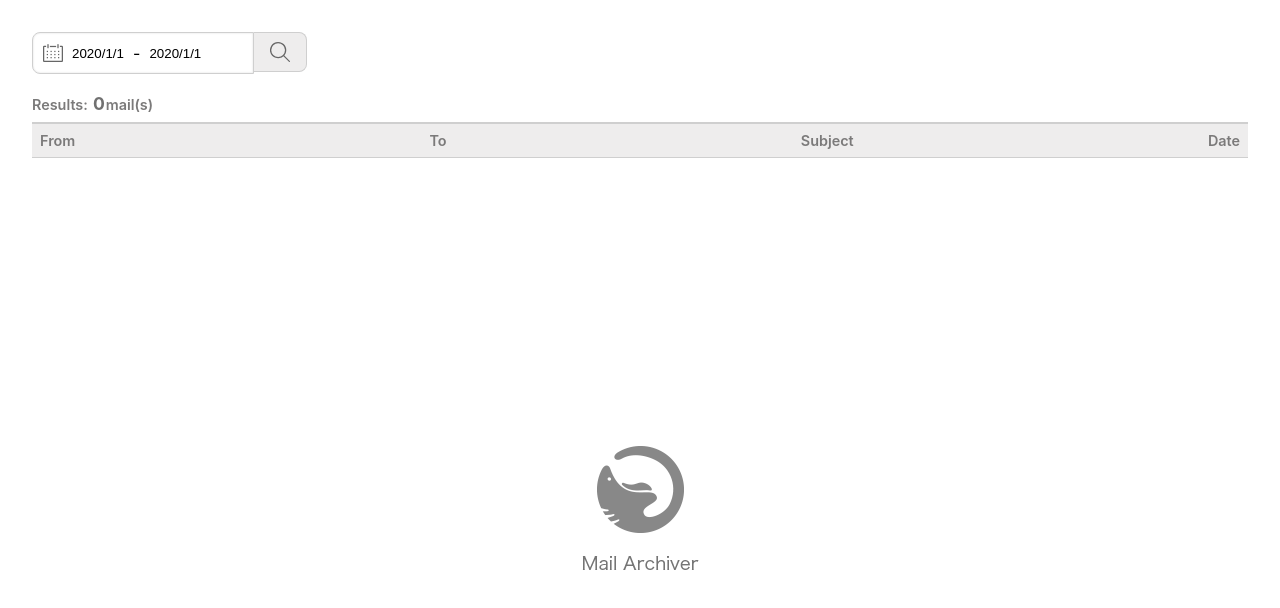
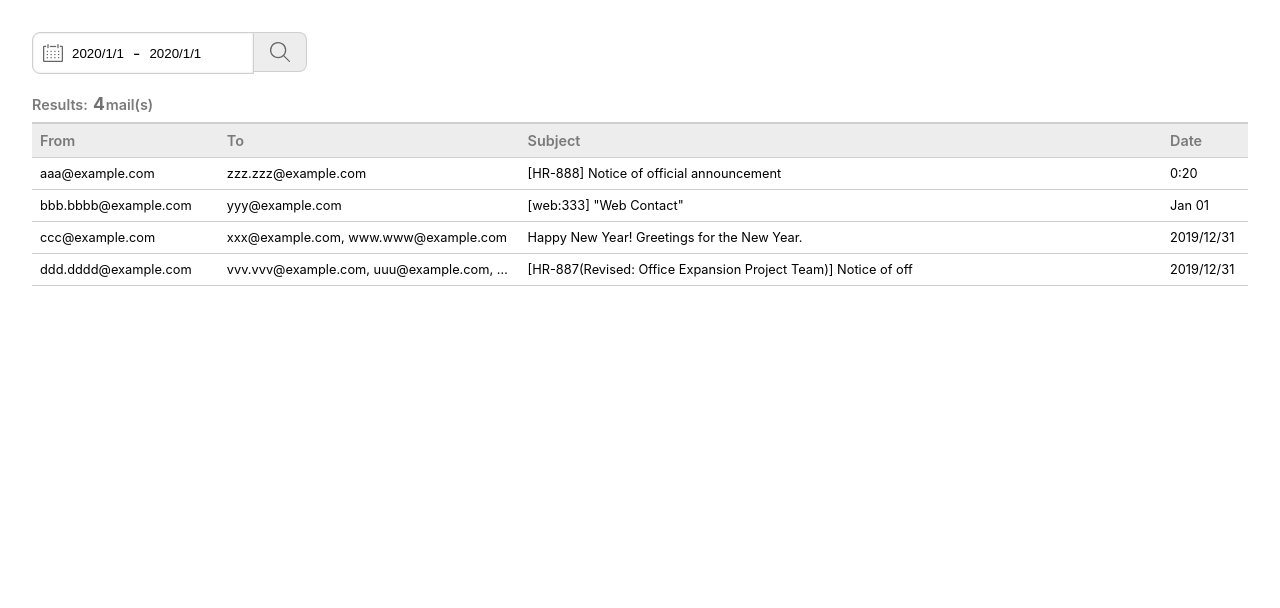
Before and after one commit to lucaborda11/MailAchiver, a React (Create React App) app: page / in a window 1280 px wide. Shown: the top 608 px of the page. Built offline with nearby package versions, Linux system fonts and the light colour scheme.

Commit message:
list, state and props

```diff
--- a/src/App.css
+++ b/src/App.css
@@ -87,15 +87,77 @@
   border-left: none;
   border-right: none;
   color: #7b7a7a;
-  justify-content: space-between;
 }
 
 .topRow div{
-  text-align: center;
+  text-align: left;
   font-size: 0.9rem;
   font-weight: 600;
   color: inherit;
   padding: 0.5rem;
+}
+
+.topRow div:nth-child(1){
+  width: 15%;
+  max-width: 200px;
+  margin: 0;
+}
+
+.topRow div:nth-child(2){
+  width: 25%;
+  max-width: 350px;
+  margin: 0;
+}
+
+.topRow div:nth-child(3){
+  width: 55%;
+  margin: 0;
+}
+
+.topRow div:nth-child(4){
+  width: 5%;
+  max-width: 70px;
+  min-width: 70px;
+  margin: 0;
+}
+
+.rows {
+  display: flex;
+  width: 100%;
+  border-bottom: 1px solid #cfcfcf;
+}
+
+.rows div {
+  font-size: 0.8rem;
+  padding: 0.5rem;
+  white-space: nowrap;
+  overflow: hidden;
+  text-overflow: ellipsis;
+  text-align: left;
+}
+
+.rows div:nth-child(1){
+  width: 15%;
+  max-width: 200px;
+  margin: 0;
+}
+
+.rows div:nth-child(2){
+  width: 25%;
+  max-width: 350px;
+  margin: 0;
+}
+
+.rows div:nth-child(3){
+  width: 55%;
+  margin: 0;
+}
+
+.rows div:nth-child(4){
+  width: 5%;
+  max-width: 70px;
+  min-width: 70px;
+  margin: 0;
 }
 
 .App-logo {
--- a/src/App.js
+++ b/src/App.js
@@ -2,23 +2,63 @@ import logo from './img/logo.png';
 import SearchBar from './components/SearchBar'
 import Divider from './components/Divider';
 import './App.css';
+import React from 'react'
 import Counter from './components/Counter';
-import TopRow from './components/TopRow';
+import MailList from './components/MailList';
 
-function App() {
+class App extends React.Component {
+  constructor(props) {
+    super(props)
+    this.state = {
+      data:[{
+          "id": 1,
+          "from": "aaa@example.com",
+          "to": ["zzz.zzz@example.com"],
+          "subject": "[HR-888] Notice of official announcement",
+          "date": "0:20",
+          "adj": false
+      },{
+          "id": 2,
+          "from": "bbb.bbbb@example.com",
+          "to": ["yyy@example.com"],
+          "subject": '[web:333] "Web Contact"',
+          "date": "Jan 01",
+          "adj": false
+      },{
+          "id": 3,
+          "from": "ccc@example.com",
+          "to": ["xxx@example.com", "www.www@example.com"],
+          "subject": "Happy New Year! Greetings for the New Year.",
+          "date": "2019/12/31",
+          "adj": true
+      },{
+          "id": 4,
+          "from": "ddd.dddd@example.com",
+          "to": ["vvv.vvv@example.com", "uuu@example.com", "qqq.qqq@example.com"],
+          "subject": "[HR-887(Revised: Office Expansion Project Team)] Notice of off",
+          "date": "2019/12/31",
+          "adj": false
+      }]
+    }
+  }
+  render(){
+    var list = ''
+    if(this.state.data.length == 0){
+      list = <div className="App-header"><img src={logo} alt="logo" /></div>
+    } else {
+      list = <MailList data={this.state.data} />
+    }
     return (
       <div className="App">
         <header>
           <SearchBar></SearchBar>
-        <Counter></Counter>
+          <Counter mailCounter={this.state.data.length}></Counter>
           <Divider></Divider>
-        <TopRow></TopRow>
-        <div className="App-header">
-          <img src={logo} alt="logo" />
-        </div>
+          {list}
         </header>
       </div>
     );
   }
+}
 
 export default App;
--- a/src/components/Counter.jsx
+++ b/src/components/Counter.jsx
@@ -1,9 +1,8 @@
 import React from 'react';
-
-var mailCounter = 0
 
 export default class Counter extends React.Component {
     render() {
+        const { mailCounter } = this.props
         return(
             <p className="counterText">
                 Results:
--- a/src/components/MailList.jsx
+++ b/src/components/MailList.jsx
@@ -1,41 +1,35 @@
 import React from 'react'
+import TopRow from './TopRow'
+import Row from './Row'
 
 export default class MailList extends React.Component {
-    constructor(props) {
-        super(props)
-        this.state = {
-            data:[{
-                "id": 1,
-                "from": "aaa@example.com",
-                "to": "zzz.zzz@example.com",
-                "subject": "[HR-888] Notice of official announcement",
-                "date": "0:20"
-            },{
-                "id": 2,
-                "from": "bbb.bbbb@example.com",
-                "to": "yyy@example.com",
-                "subject": '[web:333] "Web Contact"',
-                "date": "0:10"
-            },{
-                "id": 3,
-                "from": "ccc@example.com",
-                "to": "xxx@example.com",
-                "subject": "Happy New Year! Greetings for the New Year.",
-                "date": "0:0"
-            }]
+    render() {
+        const { data } = this.props
+        var showMail = ''
+
+        function strTo(showTo) {
+            showMail = ''
+            if (showTo.length > 1){
+                showTo.forEach(element => {
+                    showMail += element + ', '
+                });
+                showMail = showMail.substring(0, showMail.length - 2)
+            } else {
+                showMail = showTo[0]
+            }
         }
-    }
 
-    render() {
         return(
             <div>
                 <TopRow />
                 {
-                    this.state.data.map((mail) => {
+                    data.map((mail) => {
+                        {strTo(mail.to)}
                         return(
-                            <Rows
+                            <Row
                                 from={mail.from}
-                                to={mail.to}
+                                to={showMail}
+                                toMore={mail.to.length - 2}
                                 subject={mail.subject}
                                 date={mail.date}
                             />
--- /dev/null
+++ b/src/components/Row.jsx
@@ -0,0 +1,20 @@
+import React from 'react';
+
+export default class Row extends React.Component {
+    render(){
+        const { from, to, toMore, subject, date } = this.props
+        var moreNumb = ''
+        if (toMore > 0){
+            moreNumb = toMore
+        }
+
+        return(
+            <div className="rows">
+                <div>{from}</div>
+                <div>{to}<span className="moreNumber">{moreNumb}</span></div>
+                <div>{subject}</div>
+                <div>{date}</div>
+            </div>
+        )
+    }
+}
```
Also changed, not shown: 1 other file (tests, documents, lock files or other folders). Lines whose indentation alone changed are shown as unchanged.
